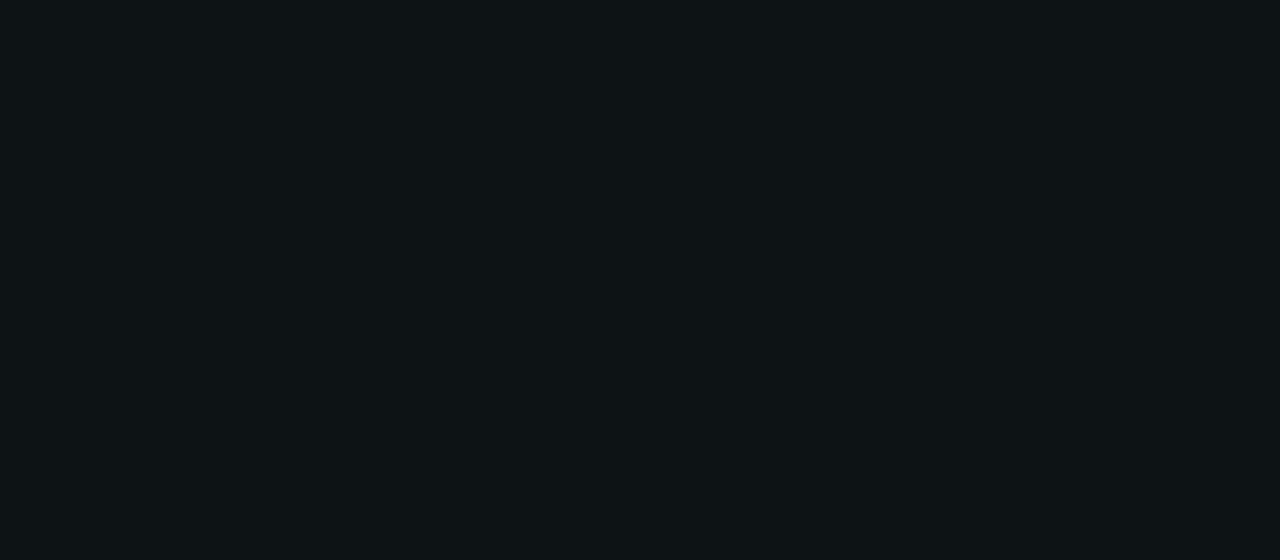
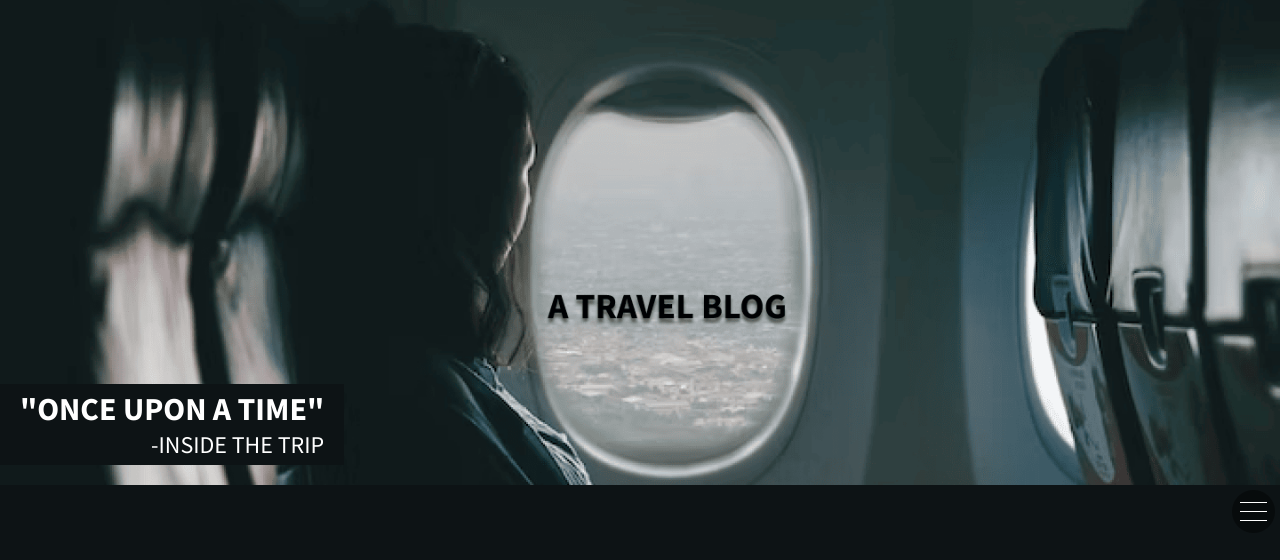
Before and after one commit to HMAsp/project-exam-1-HMAsp, a plain HTML site: page index.html in a window 1280 px wide. Drawn offline with Linux system fonts and the light colour scheme.

Commit message:
building index

```diff
--- a/css/styles.css
+++ b/css/styles.css
@@ -1,8 +1,53 @@
 :root {
   --darkBg: rgba(13, 19, 21, 1);
+  --text: white;
+  --light: 300;
+  --regular: 400;
+  --bold: 700;
 }
 
 body {
+  margin: 0;
+  padding: 0;
   font-family: "Source Sans Pro", sans-serif;
   background-color: var(--darkBg);
 }
+
+/* HEADER SETTINGS */
+
+.header {
+  display: flex;
+  align-items: center;
+  background-image: url("../images/killian-pham-j0DrLBZH0nE-unsplash_dt_header_text.png");
+  background-size: 100%;
+  background-repeat: no-repeat;
+  height: auto;
+  padding-bottom: 20px;
+}
+
+.headerTitleContainer {
+  margin-top: 30%;
+  justify-content: center;
+  color: var(--text);
+  background-color: var(--darkBg);
+  text-transform: uppercase;
+  height: fit-content;
+  width: fit-content;
+  align-self: baseline;
+  padding: 5px 20px;
+}
+
+.headerH1 h1 {
+  margin: 0;
+}
+
+.headerH1 h2 {
+  margin: 0;
+  text-align: right;
+  font-weight: var(--regular);
+}
+
+.hamburger {
+  text-align: right;
+  margin: 5px;
+}
--- a/index.html
+++ b/index.html
@@ -15,8 +15,26 @@
     <title>Inside the trip | Home</title>
   </head>
   <body>
-    <header></header>
-    <main></main>
+    <header>
+      <div class="header">
+        <div class="headerTitleContainer">
+          <div class="headerH1">
+            <h1>"once upon a time"</h1>
+            <h2>-Inside the trip</h2>
+          </div>
+        </div>
+      </div>
+      <div class="hamburger">
+        <img
+          id="hamburgerIcon"
+          src="images/burgermenu.png"
+          alt="hamburgermenu"
+        />
+      </div>
+    </header>
+    <main>
+      <div class="carouselContainer"></div>
+    </main>
     <footer></footer>
   </body>
 </html>
```
